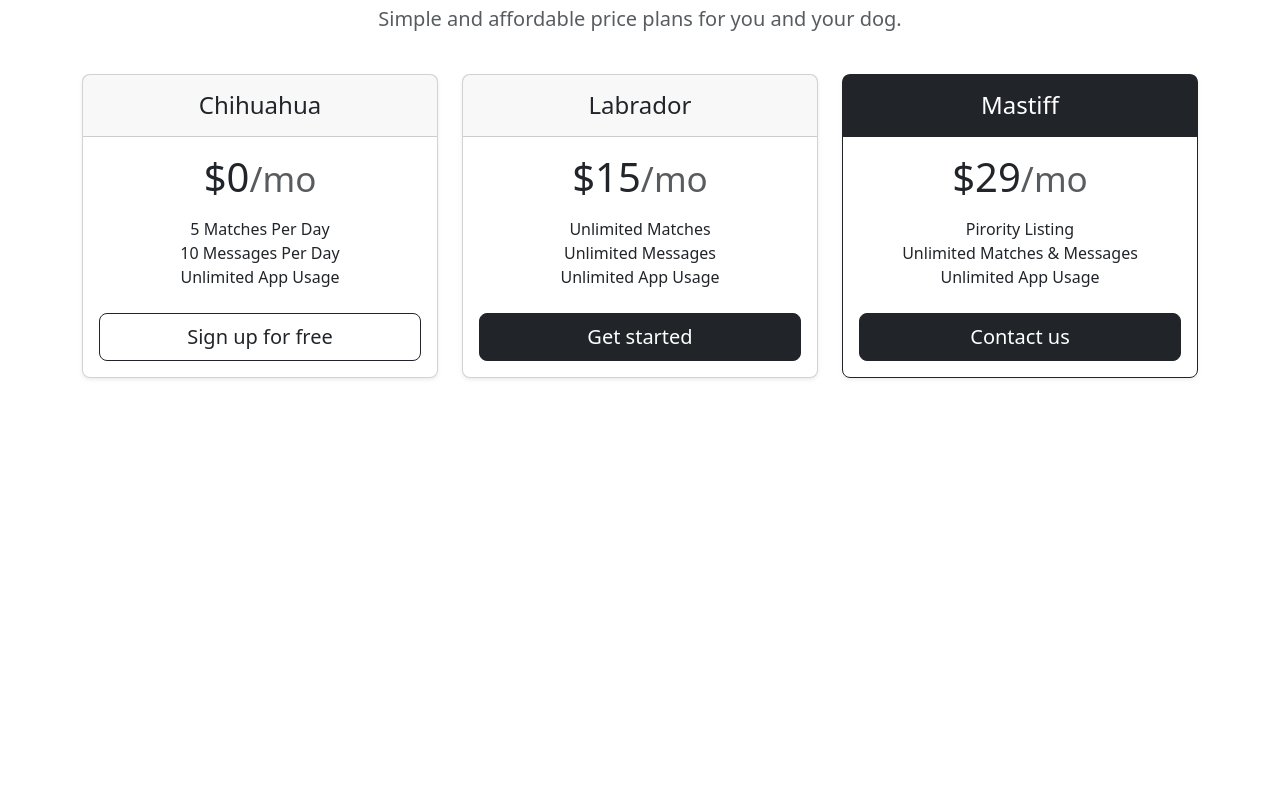
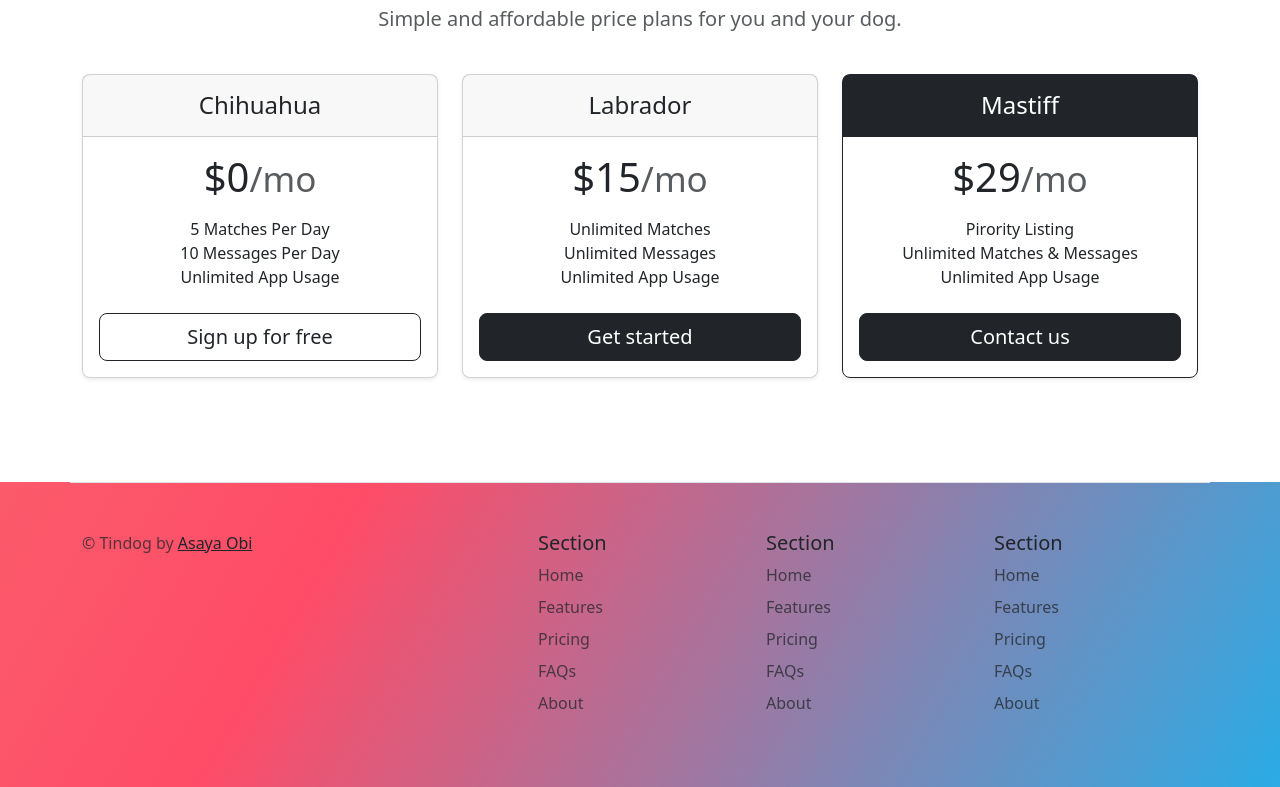
Before and after one commit to Asayaobi/SmallProjects, a website: page tindog.html in a window 1280 px wide. Shown: the part 1739-2526 px from the top of the page. Before the commit the page ends 2173 px from the top, so only its background shows below. Drawn offline with nearby package versions, Linux system fonts and the light colour scheme.

Commit message:
add footer

```diff
--- a/tindog.html
+++ b/tindog.html
@@ -180,8 +180,51 @@
 </div>
   </section>
   <!-- Footer -->
-  <section id="footer">
+  <section id="footer" class="gradient-background">
+    <div class="container">
+      <footer class="row row-cols-1 row-cols-sm-2 row-cols-md-5 py-5 mt-5 border-top">
+        <div class="col mb-3">
+          <p class="text-body-secondary">© Tindog by <a href="https://portfolio-asaya.onrender.com/" class="text-dark">Asaya Obi</a></span></p>
+        </div>
 
+        <div class="col mb-3">
+
+        </div>
+
+        <div class="col mb-3">
+          <h5>Section</h5>
+          <ul class="nav flex-column">
+            <li class="nav-item mb-2"><a href="#" class="nav-link p-0 text-body-secondary">Home</a></li>
+            <li class="nav-item mb-2"><a href="#" class="nav-link p-0 text-body-secondary">Features</a></li>
+            <li class="nav-item mb-2"><a href="#" class="nav-link p-0 text-body-secondary">Pricing</a></li>
+            <li class="nav-item mb-2"><a href="#" class="nav-link p-0 text-body-secondary">FAQs</a></li>
+            <li class="nav-item mb-2"><a href="#" class="nav-link p-0 text-body-secondary">About</a></li>
+          </ul>
+        </div>
+
+        <div class="col mb-3">
+          <h5>Section</h5>
+          <ul class="nav flex-column">
+            <li class="nav-item mb-2"><a href="#" class="nav-link p-0 text-body-secondary">Home</a></li>
+            <li class="nav-item mb-2"><a href="#" class="nav-link p-0 text-body-secondary">Features</a></li>
+            <li class="nav-item mb-2"><a href="#" class="nav-link p-0 text-body-secondary">Pricing</a></li>
+            <li class="nav-item mb-2"><a href="#" class="nav-link p-0 text-body-secondary">FAQs</a></li>
+            <li class="nav-item mb-2"><a href="#" class="nav-link p-0 text-body-secondary">About</a></li>
+          </ul>
+        </div>
+
+        <div class="col mb-3">
+          <h5>Section</h5>
+          <ul class="nav flex-column">
+            <li class="nav-item mb-2"><a href="#" class="nav-link p-0 text-body-secondary">Home</a></li>
+            <li class="nav-item mb-2"><a href="#" class="nav-link p-0 text-body-secondary">Features</a></li>
+            <li class="nav-item mb-2"><a href="#" class="nav-link p-0 text-body-secondary">Pricing</a></li>
+            <li class="nav-item mb-2"><a href="#" class="nav-link p-0 text-body-secondary">FAQs</a></li>
+            <li class="nav-item mb-2"><a href="#" class="nav-link p-0 text-body-secondary">About</a></li>
+          </ul>
+        </div>
+      </footer>
+    </div>
   </section>
 
   <script src="https://cdn.jsdelivr.net/npm/bootstrap@5.3.3/dist/js/bootstrap.bundle.min.js" integrity="sha384-YvpcrYf0tY3lHB60NNkmXc5s9fDVZLESaAA55NDzOxhy9GkcIdslK1eN7N6jIeHz" crossorigin="anonymous"></script>
```
